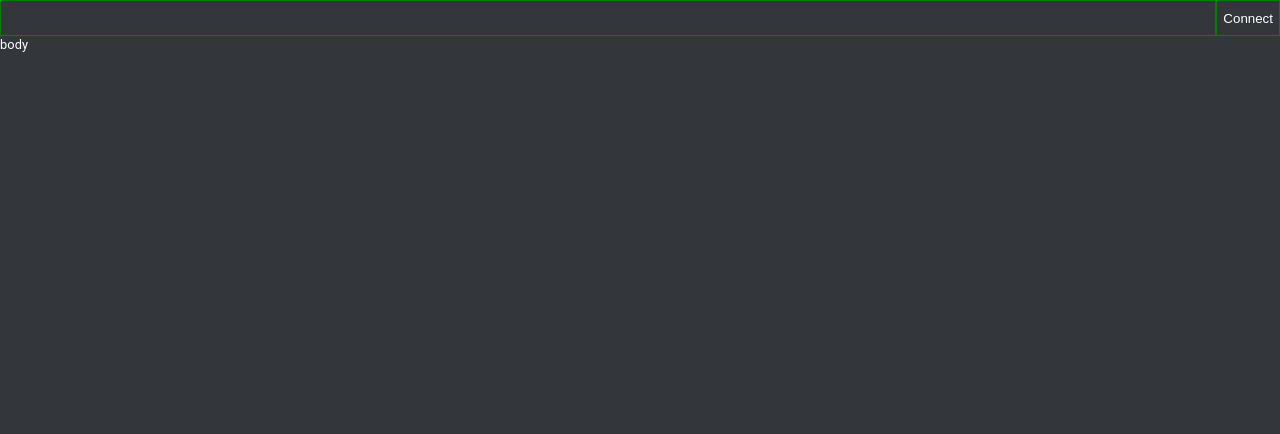
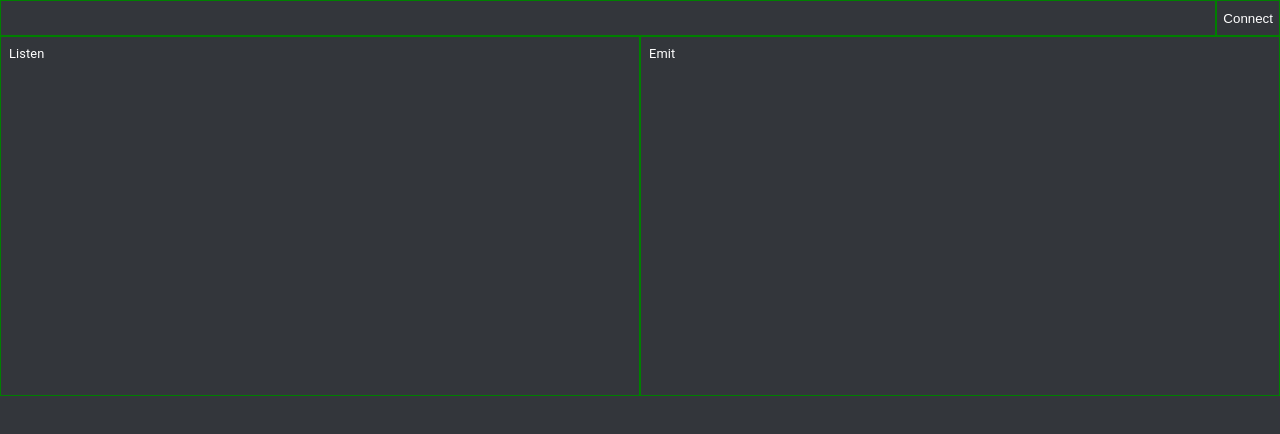
Before and after one commit to Kaeyz/Socket-Client, a React (Create React App) app: page / in a window 1280 px wide. Shown: the top 434 px of the page. Built offline with nearby package versions, Linux system fonts and the light colour scheme.

Commit message:
ADD: playground layout added

```diff
--- /dev/null
+++ b/src/components/emit/index.js
@@ -0,0 +1,13 @@
+import React from "react";
+
+const Emit = () => {
+	return (
+		<div>
+			Emit
+		</div>
+	);
+};
+
+Emit.propTypes = {};
+
+export default Emit;
--- /dev/null
+++ b/src/components/listen/index.js
@@ -0,0 +1,13 @@
+import React from "react";
+
+const Listen = () => {
+	return (
+		<div>
+			Listen
+		</div>
+	);
+};
+
+Listen.propTypes = {};
+
+export default Listen;
--- a/src/components/playground/index.js
+++ b/src/components/playground/index.js
@@ -1,17 +1,18 @@
 import React from "react";
 import Style from "./playground.style";
+import Emit from "../emit";
+import Listen from "../listen";
 
 const Playground = () => {
 	return (
 		<Style>
 			<div className="top_section">
 				<input />
-				<button>
-				Connect
-				</button>
+				<button>Connect</button>
 			</div>
-			<div>
-				body
+			<div className="playground_body">
+				<Listen />
+				<Emit />
 			</div>
 		</Style>
 	);
--- a/src/components/playground/playground.style.js
+++ b/src/components/playground/playground.style.js
@@ -5,4 +5,18 @@ export default styled.div`
     display: grid;
     grid-template-columns: 1fr max-content;
   }
+  .playground_body {
+    display: flex;
+    flex-wrap: wrap;
+  }
+  .playground_body > * {
+    border: 0.1rem solid ${props => props.theme.color.primary};
+    width: 50vw;
+    min-width: 25rem;
+    padding: 0.5rem;
+    min-height: 45vh;
+    @media only screen and (max-width: 799px) {
+      min-width: 100vw;
+    }
+  }
 `;
```
